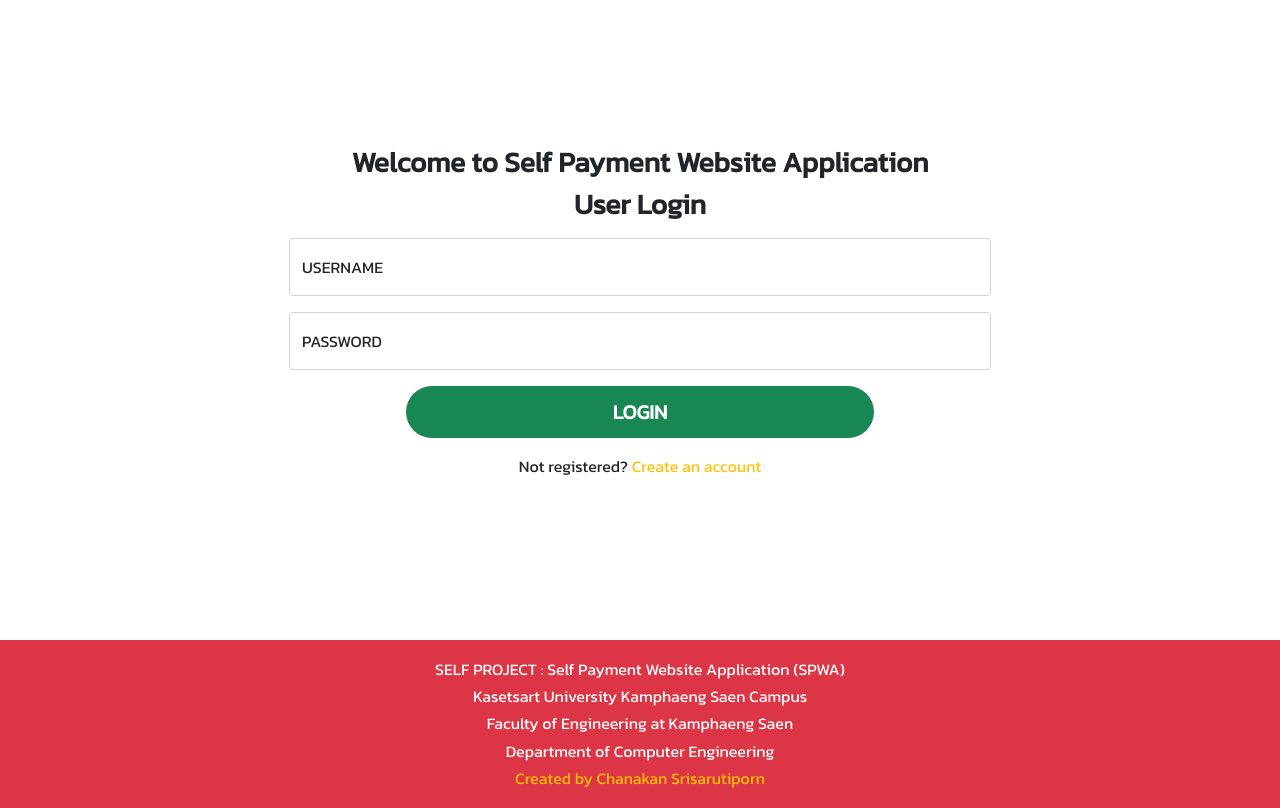
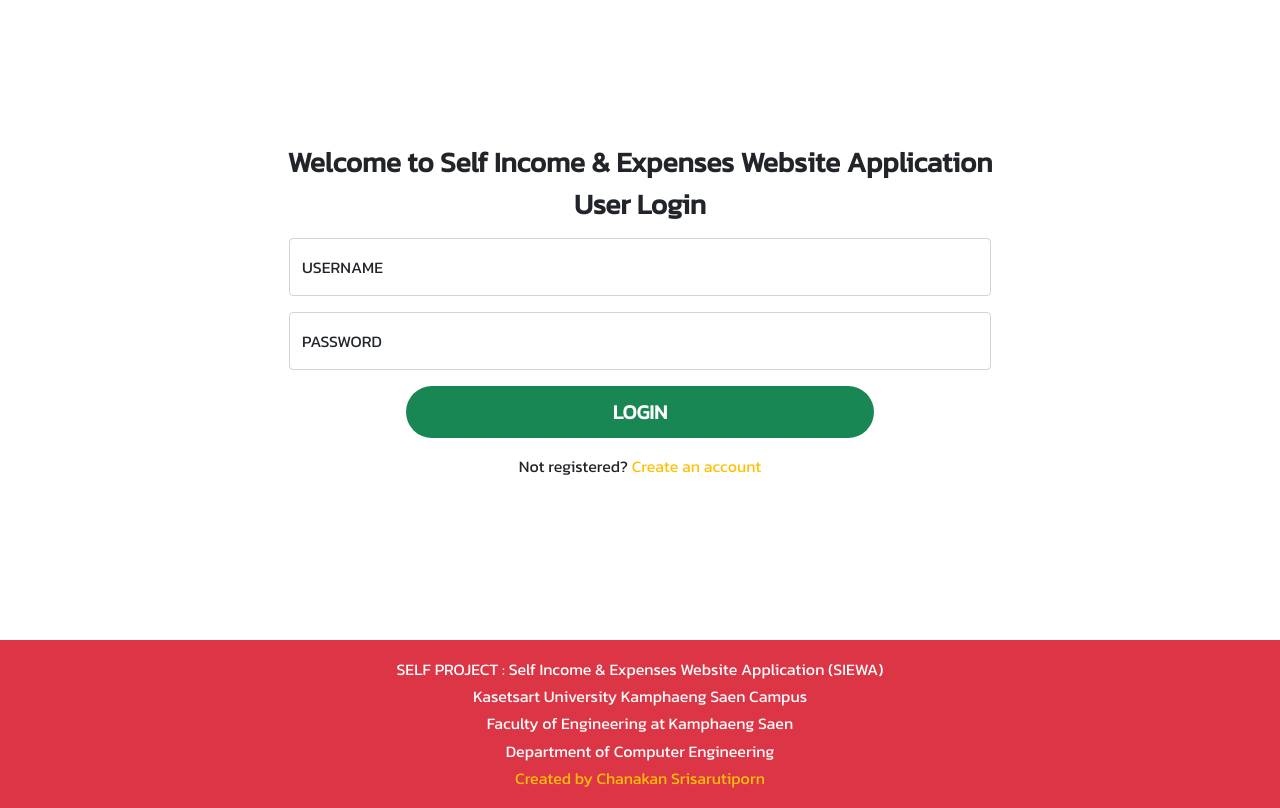
Before and after one commit to artzaza7/MVC_PHP_selfPaymentWebapp, a PHP site: page /index.php in a window 1280 px wide. Run offline with PHP 8.4, Linux system fonts and the light colour scheme.

Commit message:
update name of project

```diff
--- a/index.php
+++ b/index.php
@@ -76,7 +76,7 @@ if (isset($_GET['controller']) && isset($_GET['action'])) {
     <footer class="bg-danger w-100 d-flex justify-content-center align-items-center" style="min-height: 20vh">
         <div class="row w-100 h-100 my-3">
             <div class="col-12 w-100 px-0 d-flex justify-content-center align-items-center my-1">
-                <h6 class="text-white my-0 text-center">SELF PROJECT : Self Payment Website Application (SPWA)</h6>
+                <h6 class="text-white my-0 text-center">SELF PROJECT : Self Income & Expenses Website Application (SIEWA)</h6>
             </div>
             <div class="col-12 w-100 px-0 d-flex justify-content-center align-items-center my-1">
                 <h6 class="text-white my-0 text-center">Kasetsart University Kamphaeng Saen Campus</h6>
--- a/views/pages/home.php
+++ b/views/pages/home.php
@@ -1,7 +1,7 @@
 <div class="row justify-content-center align-items-center py-3 w-75">
     <div class="col-12 d-flex justify-content-center align-items-center text-center">
         <h3 class="my-0 fw-bolder">
-            Welcome to Self Payment Website Application
+            Welcome to Self Income & Expenses Website Application
         </h3>
     </div>
     <div class="col-12 d-flex flex-column justify-content-center align-items-center text-center mt-2">
--- a/views/users/index.php
+++ b/views/users/index.php
@@ -1,5 +1,5 @@
 <div class="row">
-    <div class="col d-flex flex-column justify-content-center align-items-center">
+    <div class="col-12 d-flex flex-column justify-content-center align-items-center w-100 mx-0 my-0 px-0 py-0">
         <div>
             <?php
             echo "<p>INDEX OF USER_ID : " . $decrypted_id . "</p>"
```
Also changed, not shown: README.md.
